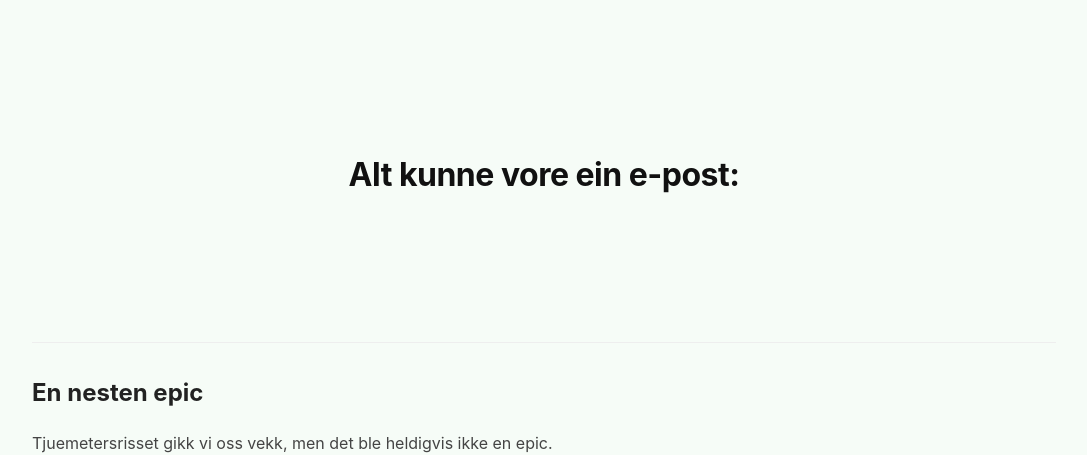
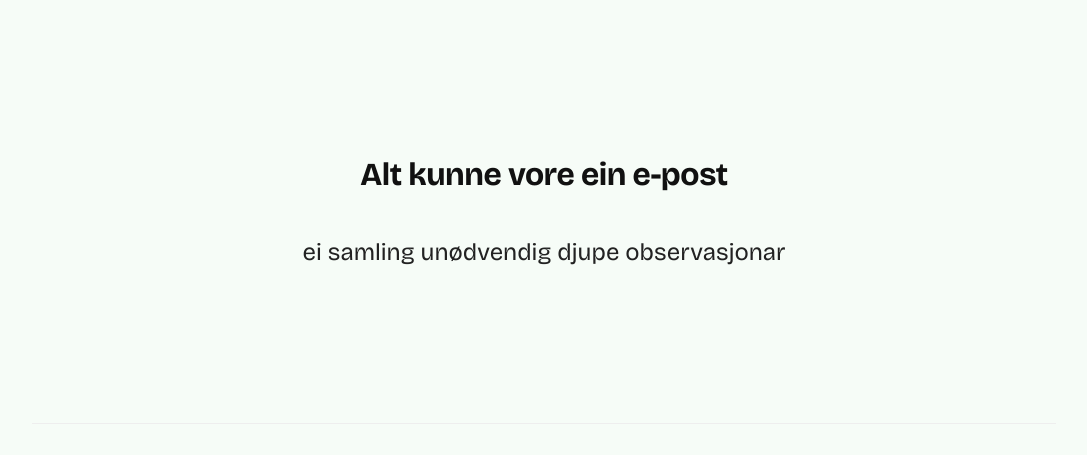
Before and after one commit to hannathevik-boop/flask_blog_project, a Flask app: page /post/1 in a window 1280 px wide. Shown: the top 455 px of the page, without its empty margins (96-1183 px from the left). Run offline with Flask 3, Linux system fonts and the light colour scheme; data comes from the database, SQL or seed files in the repository.

Commit message:
edited font family and header text

```diff
--- a/static/style.css
+++ b/static/style.css
@@ -1,5 +1,7 @@
+@import url('https://fonts.googleapis.com/css2?family=Bricolage+Grotesque:wght@200..800&display=swap');
+
 body {
-    font-family: -apple-system, BlinkMacSystemFont, "Segoe UI", Roboto, Arial, sans-serif;
+    font-family: "Bricolage Grotesque", sans-serif;
     background-color: #f6fcf7;
     margin: 0;
     padding: 10rem;
@@ -57,6 +59,7 @@ p {
 
 h2 {
     margin-top: 40px;
+    font-weight: 400;
 }
 
 .post-card p {
@@ -178,7 +181,7 @@ hr {
     margin-bottom: 10px;
 }
 .post-image {
-    width: 80%;
+    width: 100%;
     max-height: 420px;
     object-fit: cover;
     border-radius: 20px;
--- a/templates/base.html
+++ b/templates/base.html
@@ -9,7 +9,8 @@
 
 <header class="site-header">
 
-    <h1><a href="{{ url_for('home') }}">Alt kunne vore ein e-post:</a></h1>
+    <h1><a href="{{ url_for('home') }}">Alt kunne vore ein e-post</a></h1>
+    <h2>ei samling unødvendig djupe observasjonar</h2>
 </header>
 <div class="container"></div>
 
@@ -33,7 +34,7 @@
 <hr>
 
 <footer>
-    <p>Fotograf Hanna Thevik</p>
+    <p>Hanna Thevik</p>
 </footer>
 </div>
 </body>
```
